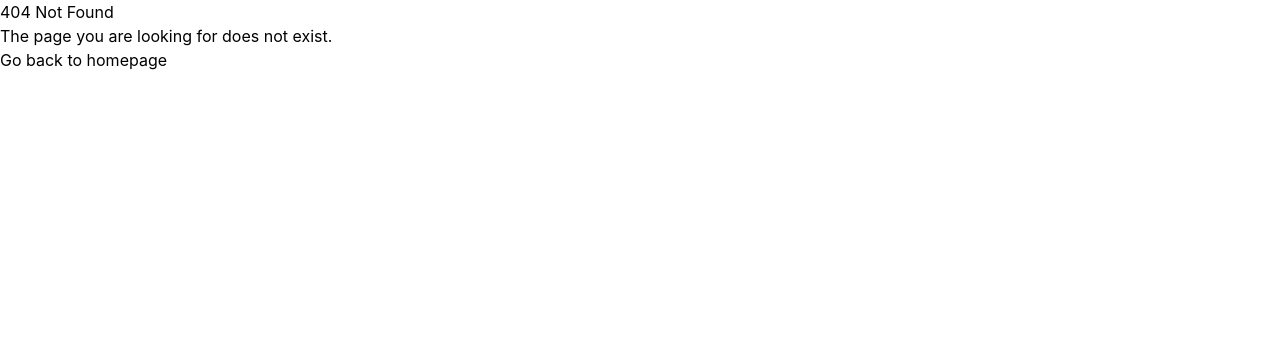
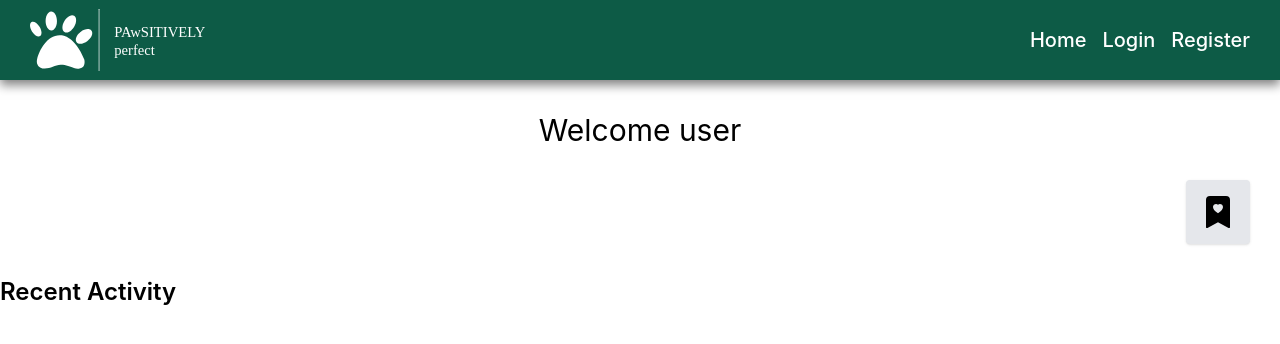
Before and after one commit to sup25/pet, a React (Create React App) app in the folder client/: page /dashboard in a window 1280 px wide. Before the commit this address had no page. Shown: the top 344 px of the page. Built offline with nearby package versions, Linux system fonts and the light colour scheme.

Commit message:
dashboard update

```diff
--- a/client/src/App.js
+++ b/client/src/App.js
@@ -8,6 +8,7 @@ import Pet from "./Pet";
 import Account from "./component/Account";
 import { ProfileProvider } from "./Context/ProfileContext";
 import { useFetchUserData } from "./Api/Api";
+import Dashboard from "./Dashboard";
 
 const NotFound = () => {
   return (
@@ -50,6 +51,7 @@ const App = () => {
             <Route path="/account" element={<Navigate to="/404" replace />} />
           )}
           <Route path="*" element={<NotFound />} />
+          <Route path="/dashboard" element={<Dashboard />} />
         </Routes>
       </ProfileProvider>
     </div>
--- a/client/src/Dashboard.js
+++ b/client/src/Dashboard.js
@@ -1,28 +1,20 @@
 import React from "react";
+import Navbar from "./component/Navbar/Navbar";
+import { BsFillBookmarkHeartFill } from "react-icons/bs";
+
 const Dashboard = () => {
   return (
     <div className="bg-white h-screen">
-      <h1 className="text-3xl text-center py-8">Welcome to the Dashboard!</h1>
-
-      <div className="container mx-auto px-4">
-        <div className="grid grid-cols-1 md:grid-cols-2 lg:grid-cols-3 gap-4">
-          <div className="bg-gray-200 p-4 rounded shadow">
-            <h2 className="text-lg font-semibold mb-4">Statistics 1</h2>
-            {/* Add your content for statistics 1 */}
-          </div>
-          <div className="bg-gray-200 p-4 rounded shadow">
-            <h2 className="text-lg font-semibold mb-4">Statistics 2</h2>
-            {/* Add your content for statistics 2 */}
-          </div>
-          <div className="bg-gray-200 p-4 rounded shadow">
-            <h2 className="text-lg font-semibold mb-4">Statistics 3</h2>
-            {/* Add your content for statistics 3 */}
+      <Navbar />
+      <h1 className="text-3xl text-center py-8">Welcome user</h1>
+      <div className="container">
+        <div className="section justify-end">
+          <div className="bg-gray-200 p-4 rounded flex shadow justify-center items-center">
+            <BsFillBookmarkHeartFill className="w-8 h-auto" />
           </div>
         </div>
-
         <div className="mt-8">
           <h2 className="text-2xl font-semibold mb-4">Recent Activity</h2>
-          {/* Add your content for recent activity */}
         </div>
       </div>
     </div>
```
